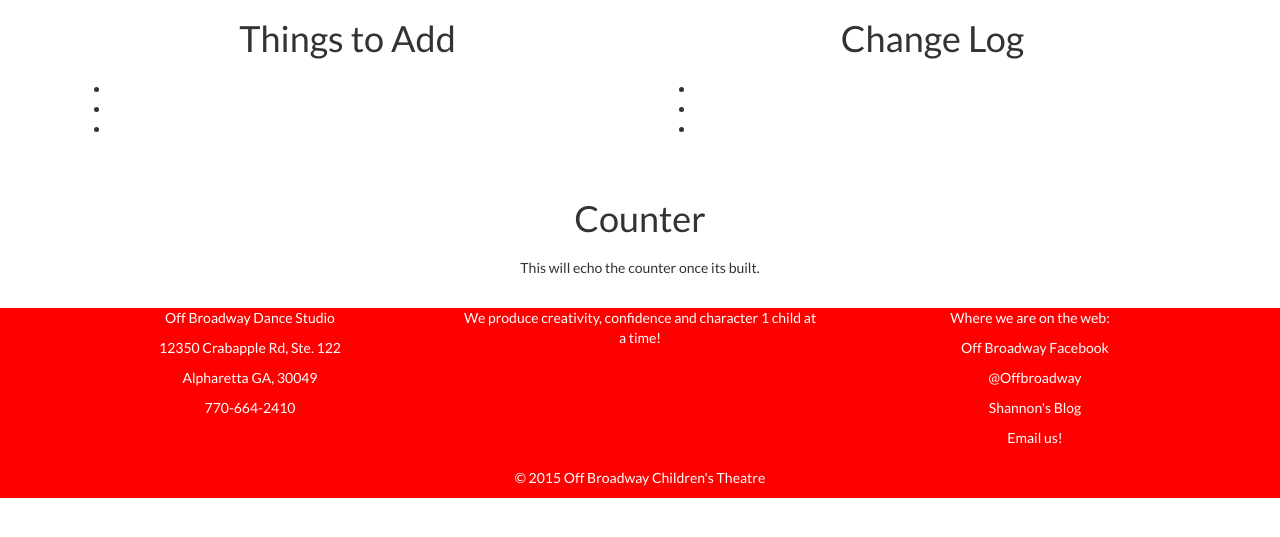
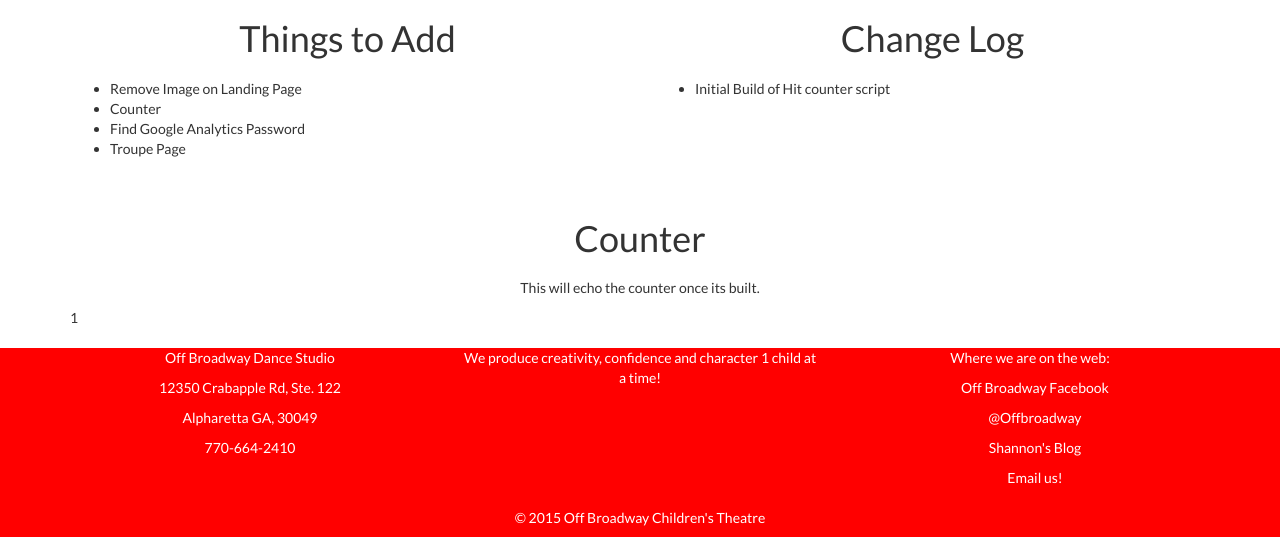
Before and after one commit to matthewtrask/off-broadway, a PHP site: page /admin.php in a window 1280 px wide. Shown: the part 51-588 px from the top of the page. Run offline with PHP 8.4, Linux system fonts and the light colour scheme; data that the repository does not hold is empty; some libraries are stand-ins or nearby versions.

Commit message:
added counter.php, counter.txt, updated admin panel.

```diff
--- a/admin.php
+++ b/admin.php
@@ -7,17 +7,17 @@
 			<div class="col-xs-6 col-sm-6 col-md-6 col-lg-6">
 				<h1 class="text-center">Things to Add</h1>
 					<ul>
-						<li></li>
-						<li></li>
-						<li></li>
+						<li>Remove Image on Landing Page</li>
+						<li>Counter</li>
+						<li>Find Google Analytics Password</li>
+						<li>Troupe Page</li>
+
 					</ul>
 			</div>
 			<div class="col-xs-6 col-sm-6 col-md-6 col-lg-6">
 				<h1 class="text-center">Change Log</h1>
 					<ul>
-						<li></li>
-						<li></li>
-						<li></li>
+						<li>Initial Build of Hit counter script</li>
 					</ul>
 			</div>
 		</div>
@@ -28,6 +28,7 @@
 			<div class="col-xs-12 col-sm-12 col-md-12 col-lg-12">
 				<h1 class="text-center">Counter</h1>
 				<p class="text-center">This will echo the counter once its built.</p>
+				<?php include ('counter.php'); ?>
 			</div>
 		</div>
 	</div>
--- /dev/null
+++ b/counter.php
@@ -0,0 +1,9 @@
+<?php
+
+$countMyPage = ("hitcounter.txt");
+$myHits = file($countMyPage);
+$hits[0] ++;
+$fileOpen = fopen($countMyPage, "w");
+fputs($fileOpen, "$hits[0]");
+fclose($fileOpen);
+echo $hits[0];
```
Also changed, not shown: hitcounter.txt (added).
